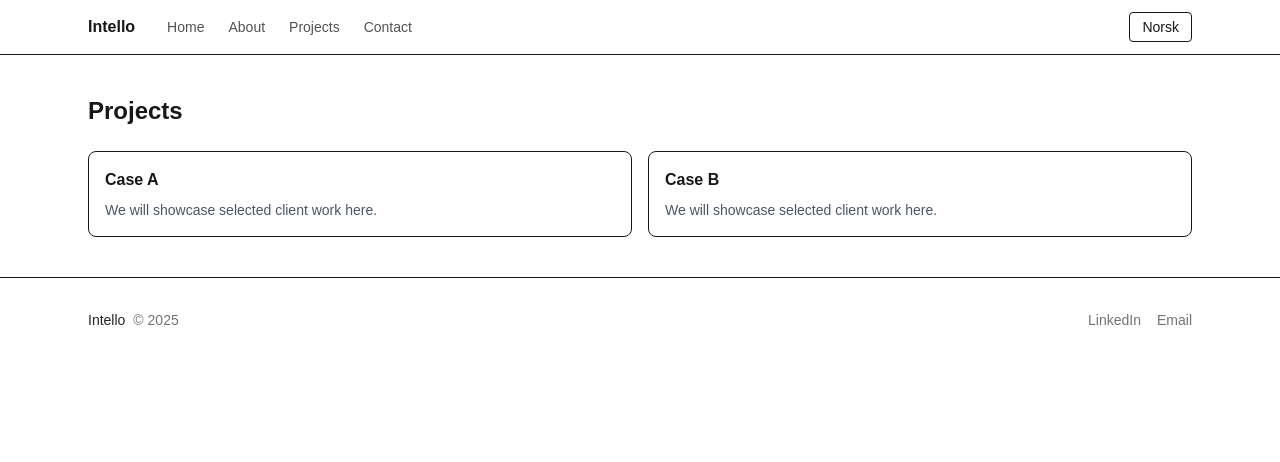
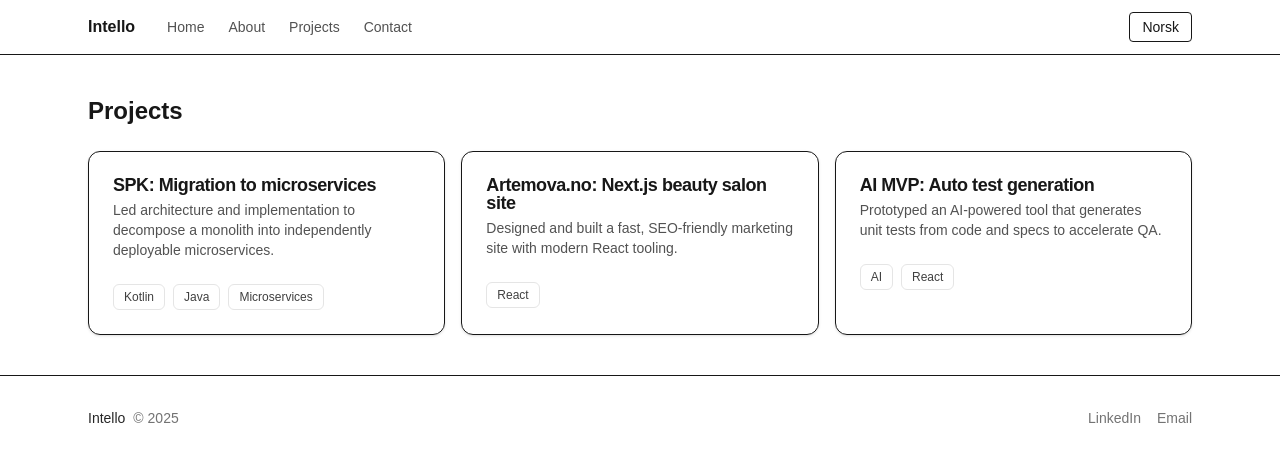
Before and after one commit to finnrobertk/intello-website, a Next.js app: page /en/projects in a window 1280 px wide. Shown: the top 462 px of the page. Built offline with nearby package versions, Linux system fonts and the light colour scheme.

Commit message:
feat: add project cards with tags and i18n translations

```diff
--- a/app/[locale]/projects/page.tsx
+++ b/app/[locale]/projects/page.tsx
@@ -3,12 +3,27 @@ import ProjectCard from '@/components/ProjectCard';
 
 export default function ProjectsPage() {
   const t = useTranslations('Pages.projects');
+  const p = useTranslations('ProjectList');
+
   return (
     <div className="space-y-6">
       <h1 className="text-2xl font-bold">{t('title')}</h1>
-      <div className="grid grid-cols-1 md:grid-cols-2 gap-4">
-        <ProjectCard title="Case A" description={t('empty')} />
-        <ProjectCard title="Case B" description={t('empty')} />
+      <div className="grid grid-cols-1 gap-4 sm:grid-cols-2 lg:grid-cols-3">
+        <ProjectCard
+          title={p('spk.title')}
+          description={p('spk.description')}
+          tags={p.raw('spk.tags') as string[]}
+        />
+        <ProjectCard
+          title={p('artemova.title')}
+          description={p('artemova.description')}
+          tags={p.raw('artemova.tags') as string[]}
+        />
+        <ProjectCard
+          title={p('aimvp.title')}
+          description={p('aimvp.description')}
+          tags={p.raw('aimvp.tags') as string[]}
+        />
       </div>
     </div>
   );
--- a/components/Navbar.tsx
+++ b/components/Navbar.tsx
@@ -1,18 +1,19 @@
 "use client";
 import Link from 'next/link';
-import {useLocale} from 'next-intl';
+import {useLocale, useTranslations} from 'next-intl';
 import {useState} from 'react';
 import LanguageToggle from './LanguageToggle';
 
 export default function Navbar() {
   const locale = useLocale();
+  const t = useTranslations('Nav');
   const [open, setOpen] = useState(false);
 
   const links = [
-    { href: `/${locale}`, label: 'Home' },
-    { href: `/${locale}/about`, label: 'About' },
-    { href: `/${locale}/projects`, label: 'Projects' },
-    { href: `/${locale}/contact`, label: 'Contact' },
+    { href: `/${locale}`, label: t('home') },
+    { href: `/${locale}/about`, label: t('about') },
+    { href: `/${locale}/projects`, label: t('projects') },
+    { href: `/${locale}/contact`, label: t('contact') },
   ];
 
   return (
--- a/components/ProjectCard.tsx
+++ b/components/ProjectCard.tsx
@@ -1,13 +1,32 @@
+import { Card, CardHeader, CardTitle, CardDescription, CardContent } from '@/components/ui/card';
+
 type Props = {
   title: string;
   description: string;
+  tags?: string[];
 };
 
-export default function ProjectCard({title, description}: Props) {
+export default function ProjectCard({ title, description, tags = [] }: Props) {
   return (
-    <div className="border rounded-lg p-4 hover:shadow-sm transition-shadow">
-      <h3 className="font-semibold mb-2">{title}</h3>
-      <p className="text-sm text-gray-600 dark:text-gray-300">{description}</p>
-    </div>
+    <Card className="hover:shadow-sm">
+      <CardHeader>
+        <CardTitle>{title}</CardTitle>
+        <CardDescription>{description}</CardDescription>
+      </CardHeader>
+      {tags.length > 0 && (
+        <CardContent>
+          <div className="flex flex-wrap gap-2">
+            {tags.map((tag) => (
+              <span
+                key={tag}
+                className="inline-flex items-center rounded-md border border-neutral-200 bg-white px-2.5 py-1 text-xs font-medium text-neutral-700 dark:border-neutral-800 dark:bg-neutral-900 dark:text-neutral-200"
+              >
+                {tag}
+              </span>
+            ))}
+          </div>
+        </CardContent>
+      )}
+    </Card>
   );
 }
--- /dev/null
+++ b/components/ui/card.tsx
@@ -0,0 +1,40 @@
+import * as React from "react";
+import { cn } from "@/lib/cn";
+
+export function Card({ className, ...props }: React.HTMLAttributes<HTMLDivElement>) {
+  return (
+    <div
+      className={cn(
+        "rounded-xl border bg-white/70 text-neutral-900 shadow-sm transition-colors dark:border-neutral-900 dark:bg-neutral-950/70 dark:text-neutral-100",
+        className
+      )}
+      {...props}
+    />
+  );
+}
+
+export function CardHeader({ className, ...props }: React.HTMLAttributes<HTMLDivElement>) {
+  return (
+    <div className={cn("flex flex-col space-y-1.5 p-6", className)} {...props} />
+  );
+}
+
+export function CardTitle({ className, ...props }: React.HTMLAttributes<HTMLHeadingElement>) {
+  return (
+    <h3 className={cn("text-lg font-semibold leading-none tracking-tight", className)} {...props} />
+  );
+}
+
+export function CardDescription({ className, ...props }: React.HTMLAttributes<HTMLParagraphElement>) {
+  return (
+    <p className={cn("text-sm text-neutral-600 dark:text-neutral-300", className)} {...props} />
+  );
+}
+
+export function CardContent({ className, ...props }: React.HTMLAttributes<HTMLDivElement>) {
+  return <div className={cn("p-6 pt-0", className)} {...props} />;
+}
+
+export function CardFooter({ className, ...props }: React.HTMLAttributes<HTMLDivElement>) {
+  return <div className={cn("flex items-center p-6 pt-0", className)} {...props} />;
+}
--- a/messages/en.json
+++ b/messages/en.json
@@ -30,5 +30,22 @@
       "title": "Contact",
       "body": "Reach out at contact@intello.no"
     }
+  },
+  "ProjectList": {
+    "spk": {
+      "title": "SPK: Migration to microservices",
+      "description": "Led architecture and implementation to decompose a monolith into independently deployable microservices.",
+      "tags": ["Kotlin", "Java", "Microservices"]
+    },
+    "artemova": {
+      "title": "Artemova.no: Next.js beauty salon site",
+      "description": "Designed and built a fast, SEO-friendly marketing site with modern React tooling.",
+      "tags": ["React"]
+    },
+    "aimvp": {
+      "title": "AI MVP: Auto test generation",
+      "description": "Prototyped an AI-powered tool that generates unit tests from code and specs to accelerate QA.",
+      "tags": ["AI", "React"]
+    }
   }
 }
--- a/messages/nb.json
+++ b/messages/nb.json
@@ -31,4 +31,22 @@
       "body": "Ta kontakt på contact@intello.no"
     }
   }
+  ,
+  "ProjectList": {
+    "spk": {
+      "title": "SPK: Migrering til mikrotjenester",
+      "description": "Ledet arkitektur og implementasjon for å dele opp en monolitt i selvstendige mikrotjenester.",
+      "tags": ["Kotlin", "Java", "Mikrotjenester"]
+    },
+    "artemova": {
+      "title": "Artemova.no: Next.js-side for salong",
+      "description": "Designet og bygget et raskt, SEO-vennlig nettsted med moderne React-verktøy.",
+      "tags": ["React"]
+    },
+    "aimvp": {
+      "title": "AI MVP: Automatisk testgenerering",
+      "description": "Prototypet et AI-verktøy som genererer enhetstester fra kode og spesifikasjoner for å effektivisere QA.",
+      "tags": ["AI", "React"]
+    }
+  }
 }
```
